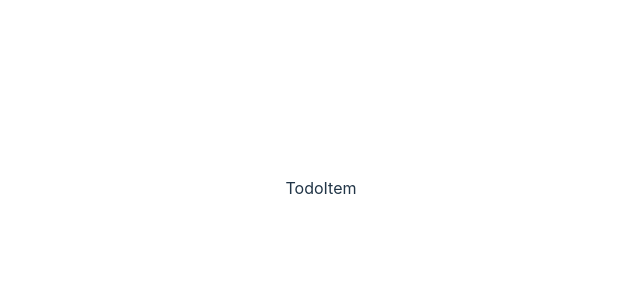
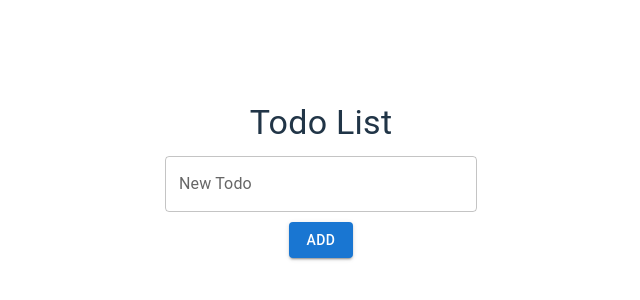
Before and after one commit to wrqqqr/todoList, a React (Vite) app: page / in a window 1280 px wide. Shown: the part 212-512 px from the top of the page, without its empty margins (319-959 px from the left). Built offline with nearby package versions, Linux system fonts and the light colour scheme.

Commit message:
Add TodoList component

```diff
--- a/src/components/TodoList/TodoList.tsx
+++ b/src/components/TodoList/TodoList.tsx
@@ -1,13 +1,91 @@
+import React, { useState } from 'react';
+import { Container, List, TextField, Button, Typography } from '@mui/material';
+import { DragDropContext, Droppable, Draggable, DropResult } from 'react-beautiful-dnd';
+import TodoItem from "../TodoItem/TodoItem.tsx";
 
-import React, { useState } from 'react';
-import TodoItem from '../TodoItem/TodoItem.tsx';
-
+interface Todo {
+    id: string;
+    text: string;
+    completed: boolean;
+}
 
 const TodoList: React.FC = () => {
+    const [TodoList, setTodoList] = useState<Todo[]>([]);
+    const [newTodo, setNewTodo] = useState('');
 
+    const handleAddTodo = () => {
+        if (newTodo.trim() === '') return;
+        setTodoList([...TodoList, { id: uuidv4(), text: newTodo, completed: false }]);
+        setNewTodo('');
+    };
+
+    const handleToggleTodo = (id: string) => {
+        setTodoList(TodoList.map(Todo => Todo.id === id ? { ...Todo, completed: !Todo.completed } : Todo));
+    };
+
+    const handleDeleteTodo = (id: string) => {
+        setTodoList(TodoList.filter(Todo => Todo.id !== id));
+    };
+
+    const handleEditTodo = (id: string, newText: string) => {
+        setTodoList(TodoList.map(Todo => Todo.id === id ? { ...Todo, text: newText } : Todo));
+    };
+
+    const handleOnDragEnd = (result: DropResult) => {
+        if (!result.destination) return;
+
+        const items = Array.from(TodoList);
+        const [reorderedItem] = items.splice(result.source.index, 1);
+        items.splice(result.destination.index, 0, reorderedItem);
+
+        setTodoList(items);
+    };
 
     return (
-        <><TodoItem /></>
+        <Container>
+            <Typography variant="h4" gutterBottom>
+                Todo List
+            </Typography>
+            <TextField
+                label="New Todo"
+                value={newTodo}
+                onChange={(e) => setNewTodo(e.target.value)}
+                onKeyPress={(e) => e.key === 'Enter' && handleAddTodo()}
+                fullWidth
+            />
+            <Button onClick={handleAddTodo} variant="contained" color="primary" style={{ marginTop: '10px' }}>
+                Add
+            </Button>
+            <DragDropContext onDragEnd={handleOnDragEnd}>
+                <Droppable droppableId="TodoList">
+                    {(provided) => (
+                        <List {...provided.droppableProps} ref={provided.innerRef}>
+                            {TodoList.map((Todo, index) => (
+                                <Draggable key={Todo.id} draggableId={Todo.id} index={index}>
+                                    {(provided) => (
+                                        <div
+                                            ref={provided.innerRef}
+                                            {...provided.draggableProps}
+                                            {...provided.dragHandleProps}
+                                        >
+                                            <TodoItem
+                                                id={Todo.id}
+                                                text={Todo.text}
+                                                completed={Todo.completed}
+                                                onToggle={handleToggleTodo}
+                                                onDelete={handleDeleteTodo}
+                                                onEdit={handleEditTodo}
+                                            />
+                                        </div>
+                                    )}
+                                </Draggable>
+                            ))}
+                            {provided.placeholder}
+                        </List>
+                    )}
+                </Droppable>
+            </DragDropContext>
+        </Container>
     );
 };
 
```
